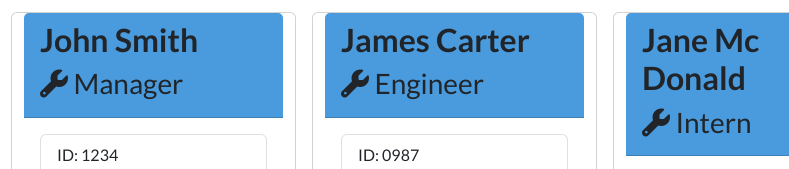
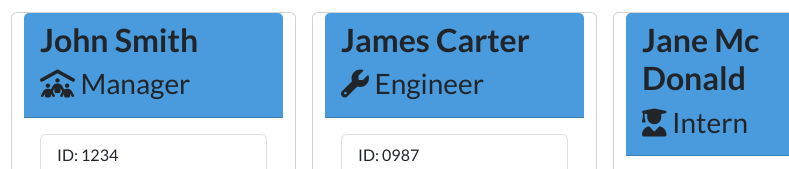
Before and after one commit to elainebautista0919/team_profile_generator, a website: page src/template.html in a window 1280 px wide. Shown: the part 124-293 px from the top of the page, 59-848 px from the left. Drawn offline with nearby package versions, Linux system fonts and the light colour scheme.

Commit message:
Added role icons

```diff
--- a/src/template.html
+++ b/src/template.html
@@ -37,7 +37,7 @@
             <div class="card col-3 me-3 mb-5 employee-card">
                 <div class="card-header employee-header">
                     <h2 class="card-title">John Smith</h2>
-                    <h3 class="card-title"><i class="fa-solid fa-wrench"></i> Manager</h3>
+                    <h3 class="card-title"><i class="fa-solid fa-people-roof"></i> Manager</h3>
                 </div>
                 <div class="card-body">
                     <ul class="list-group">
@@ -66,7 +66,7 @@
                 <div class="card col-3 me-3 mb-5 employee-card">
                     <div class="card-header employee-header">
                         <h2 class="card-title">Jane Mc Donald</h2>
-                        <h3 class="card-title"><i class="fa-solid fa-wrench"></i> Intern</h3>
+                        <h3 class="card-title"><i class="fa-solid fa-user-graduate"></i> Intern</h3>
                     </div>
                     <div class="card-body">
                         <ul class="list-group">
```
